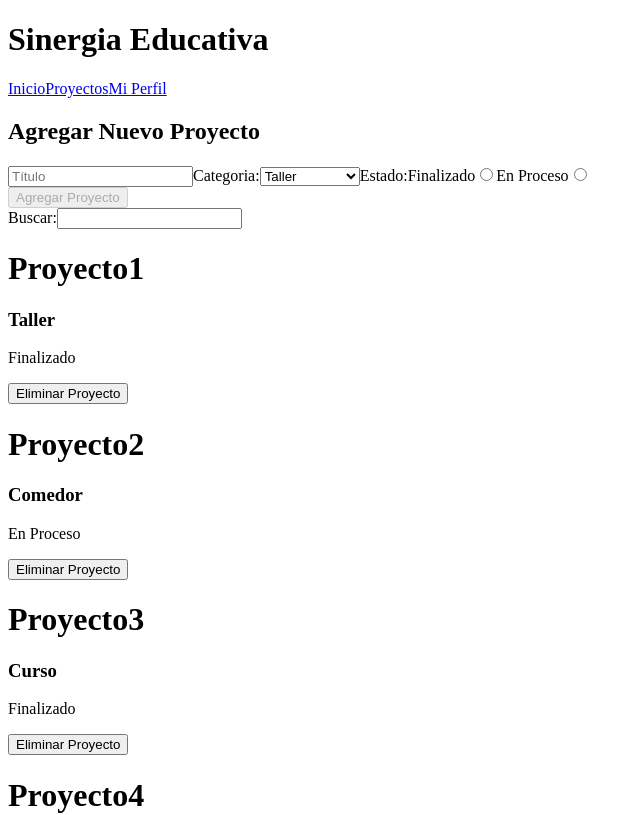
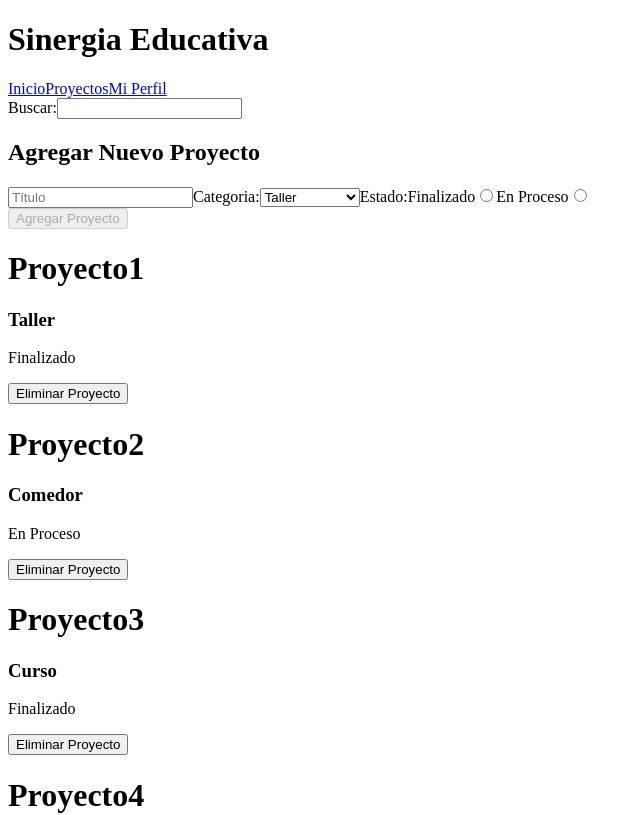
Before and after one commit to Dionicio-Rodrigo/pv_tp3_grupo2, a React (Vite) app: page / in a window 1280 px wide. Shown: the top 815 px of the page, without its empty margins (0-642 px from the left). Built offline with nearby package versions, Linux system fonts and the light colour scheme.

Commit message:
Busqueda esta dentro del aside y con agregar se independizan de la lista

```diff
--- a/src/App.jsx
+++ b/src/App.jsx
@@ -1,15 +1,39 @@
+import { useState } from "react";
 import { Footer } from "./components/Footer.jsx";
 import { Header } from "./components/Header.jsx";
 import { Nav } from "./components/Nav.jsx";
 import { ListaProyectos } from "./components/ListaProyectos.jsx";
+import { AgregarProyecto } from "./components/Agregar.jsx";
+import proyectoService from "./services/proyectoServices.js";
+import { Busqueda } from "./components/Busqueda.jsx";
 
 function App() {
+  const [proyectos, setProyectos] = useState(
+    proyectoService.obtenerProyectos(),
+  );
+  const buscar = (texto) => {
+    setProyectos(proyectoService.filtrar(texto));
+  };
+  const agregar = (nuevoProyecto) => {
+    proyectoService.agregar(nuevoProyecto);
+    setProyectos(proyectoService.obtenerProyectos());
+  };
+  const eliminar = (id) => {
+    proyectoService.eliminar(id);
+    setProyectos(proyectoService.obtenerProyectos());
+  };
   return (
     <>
       <Header />
       <Nav activo="2" />
+      <aside>
+        {/*Busqueda puede recibir una funcion cualquiera*/
+        /*Busqueda llamara a esa funcion cuando cambie */}
+        <Busqueda funcion={buscar}>Buscar:</Busqueda>
+      </aside>
       <main>
-        <ListaProyectos />
+        <AgregarProyecto funcion={agregar} />
+        <ListaProyectos lista={[...proyectos]} funcion={eliminar} />
       </main>
       <Footer />
     </>
--- a/src/components/Agregar.jsx
+++ b/src/components/Agregar.jsx
@@ -25,7 +25,7 @@ export const AgregarProyecto = ({ funcion }) => {
     setInvalido(false);
   }, [nuevoProyecto]);
 
-  const handleAgregar = () => {
+  const handlefuncion = () => {
     funcion(nuevoProyecto);
   };
 
@@ -82,7 +82,7 @@ export const AgregarProyecto = ({ funcion }) => {
       <button
         form="datosEntrada"
         type="submit"
-        onClick={handleAgregar}
+        onClick={handlefuncion}
         disabled={invalido}
       >
         Agregar Proyecto
--- a/src/components/ListaProyectos.jsx
+++ b/src/components/ListaProyectos.jsx
@@ -1,38 +1,24 @@
 import { useState } from "react";
-import proyectoService from "../services/proyectoServices.js";
-import { AgregarProyecto } from "./Agregar.jsx";
-import { Busqueda } from "./Busqueda.jsx";
-import { Borrado} from "./Eliminar.jsx";
+import { Borrado } from "./Borrado.jsx";
 
-export const ListaProyectos = () => {
-  const [proyectos, setProyectos] = useState(
-    proyectoService.obtenerProyectos(),
-  );
-
-  const agregar = (proyecto) => {
-    setProyectos(proyectoService.agregar(proyecto));
-  };
-
-  const mandar = (texto) => {
-    setProyectos(proyectoService.filtrar(texto));
-  };
-
-  const eliminar = (id) => {
-    setProyectos(proyectoService.eliminar(id));
+export const ListaProyectos = ({ lista, funcion }) => {
+  const handlefuncion = (id) => {
+    funcion(id);
   };
 
   return (
     <div className="contenedor">
-      <AgregarProyecto funcion={agregar} />
-      {/*Busqueda puede recibir una funcion cualquiera*/
-      /*Busqueda llamara a esa funcion cuando cambie */}
-      <Busqueda funcion={mandar}> Buscar:</Busqueda>
-      {proyectos.map((proyecto) => (
-        <div id={`carta${proyecto.id}`} className="card">
+      {lista.map((proyecto) => (
+        <div key={proyecto.id} id={`carta${proyecto.id}`} className="card">
           <h1>{proyecto.titulo}</h1>
           <h3>{proyecto.categoria}</h3>
           <p>{proyecto.finalizado == true ? "Finalizado" : "En Proceso"}</p>
-          <Borrado funcion={eliminar} id={proyecto.id}/>
+          <button
+            className="btn-borrar"
+            onClick={() => handlefuncion(proyecto.id)}
+          >
+            Eliminar Proyecto
+          </button>
         </div>
       ))}
     </div>
--- a/src/services/proyectoServices.js
+++ b/src/services/proyectoServices.js
@@ -11,9 +11,8 @@ const proyectoService = (() => {
   };
 
   const agregar = (nuevoProyecto) => {
-    const nuevo = { id: Date.now(), ...nuevoProyecto };
+    const nuevo = { id: proyectos.at(-1).id + 1, ...nuevoProyecto };
     proyectos = [...proyectos, nuevo];
-    return [...proyectos];
   };
 
   const filtrar = (texto) => {
@@ -25,8 +24,7 @@ const proyectoService = (() => {
 
   const eliminar = (id) => {
     proyectos = proyectos.filter((p) => p.id !== id);
-    return [...proyectos];
-  }
+  };
 
   return { obtenerProyectos, filtrar, eliminar, agregar };
 })();
```
Also changed, not shown: src/components/Borrado.jsx (renamed from src/components/Eliminar.jsx).
